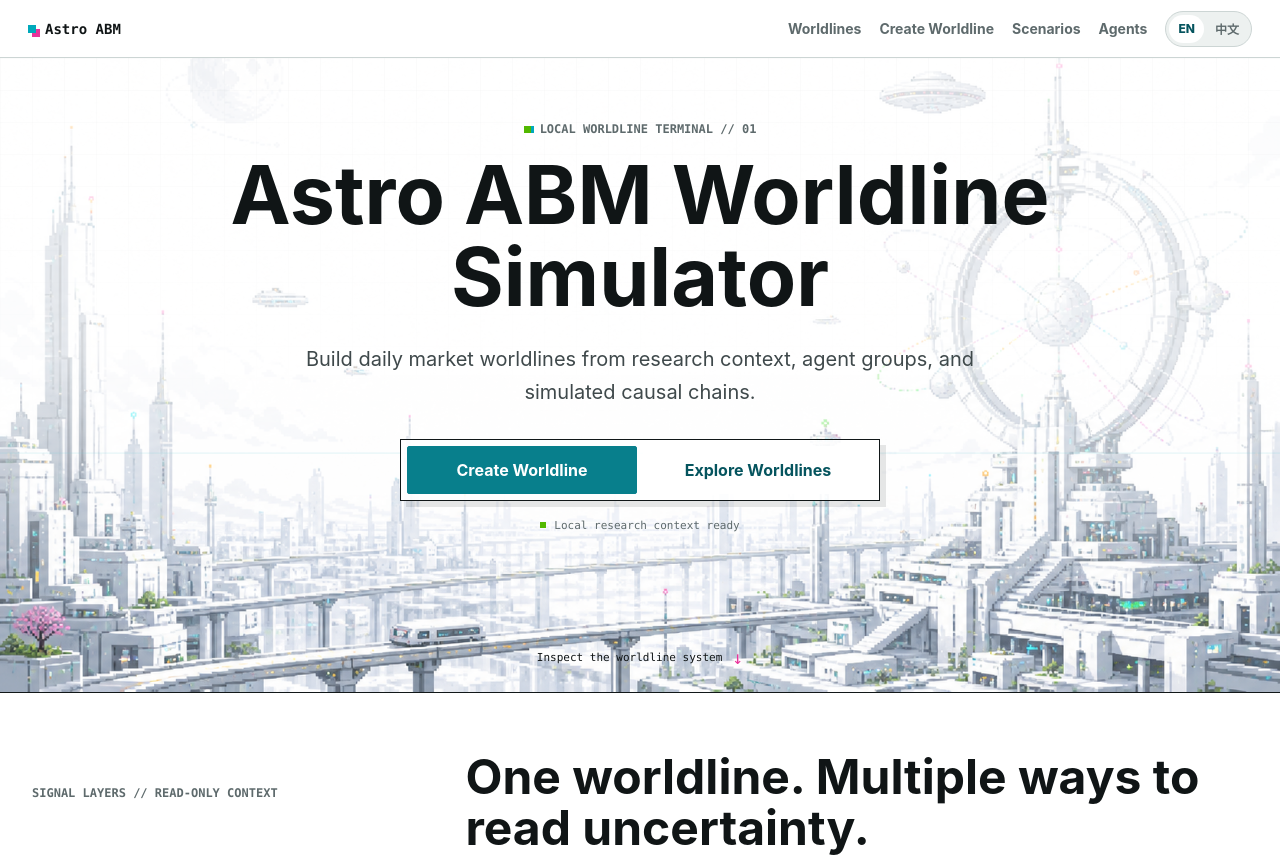
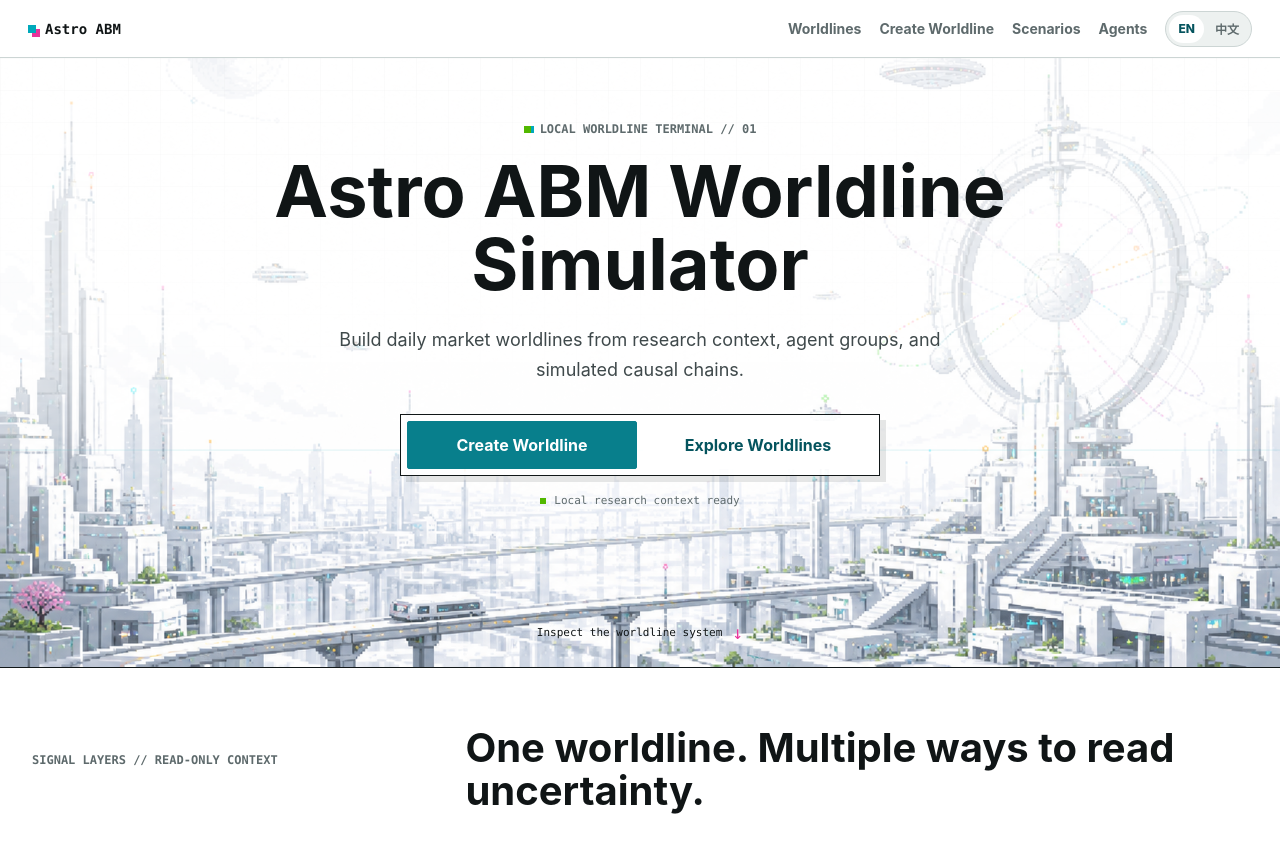
Before and after one commit to KiVixx/astro-abm, a Next.js app in the folder apps/web/: page / in a window 1280 px wide. Shown: the top 857 px of the page. Built offline with nearby package versions, Linux system fonts and the light colour scheme.

Commit message:
Finalize white pixel theme foundation

```diff
--- a/apps/web/src/app/globals.css
+++ b/apps/web/src/app/globals.css
@@ -314,7 +314,7 @@ pre {
 }
 
 .home-core h1 {
-  font-size: clamp(46px, 6.3vw, 86px);
+  font-size: 72px;
   line-height: 1.02;
   margin: 0;
   max-width: 920px;
@@ -322,7 +322,7 @@ pre {
 
 .home-lead {
   color: #3f494b;
-  font-size: clamp(16px, 1.7vw, 20px);
+  font-size: 18px;
   line-height: 1.65;
   margin: 24px 0 0;
   max-width: 680px;
@@ -399,7 +399,7 @@ pre {
 }
 
 .home-system-intro h2 {
-  font-size: clamp(28px, 4vw, 48px);
+  font-size: 40px;
   line-height: 1.08;
   margin: 0;
 }
@@ -466,7 +466,7 @@ pre {
 }
 
 .hero h1 {
-  font-size: clamp(40px, 6vw, 72px);
+  font-size: 60px;
   line-height: 1;
   margin: 0 0 18px;
 }
@@ -1119,7 +1119,7 @@ pre {
 }
 
 .worldline-index-copy h1 {
-  font-size: clamp(48px, 7vw, 86px);
+  font-size: 72px;
   line-height: 0.95;
   margin: 0;
 }
@@ -1258,7 +1258,7 @@ pre {
 }
 
 .worldline-record-heading h3 {
-  font-size: clamp(20px, 2.2vw, 28px);
+  font-size: 24px;
   line-height: 1.12;
   margin: 0;
 }
@@ -3033,7 +3033,7 @@ pre {
   }
 
   .home-core h1 {
-    font-size: clamp(40px, 12vw, 58px);
+    font-size: 46px;
   }
 
   .home-lead {
@@ -3101,7 +3101,7 @@ pre {
   }
 
   .worldline-index-copy h1 {
-    font-size: clamp(44px, 17vw, 68px);
+    font-size: 52px;
   }
 
   .worldline-index-actions,
--- a/apps/web/src/app/layout.tsx
+++ b/apps/web/src/app/layout.tsx
@@ -14,7 +14,7 @@ export default function RootLayout({
   children: React.ReactNode;
 }>) {
   return (
-    <html lang="en" suppressHydrationWarning>
+    <html lang="en" data-theme="light" suppressHydrationWarning>
       <body>
         <I18nProvider>
           <SiteHeader />
```
